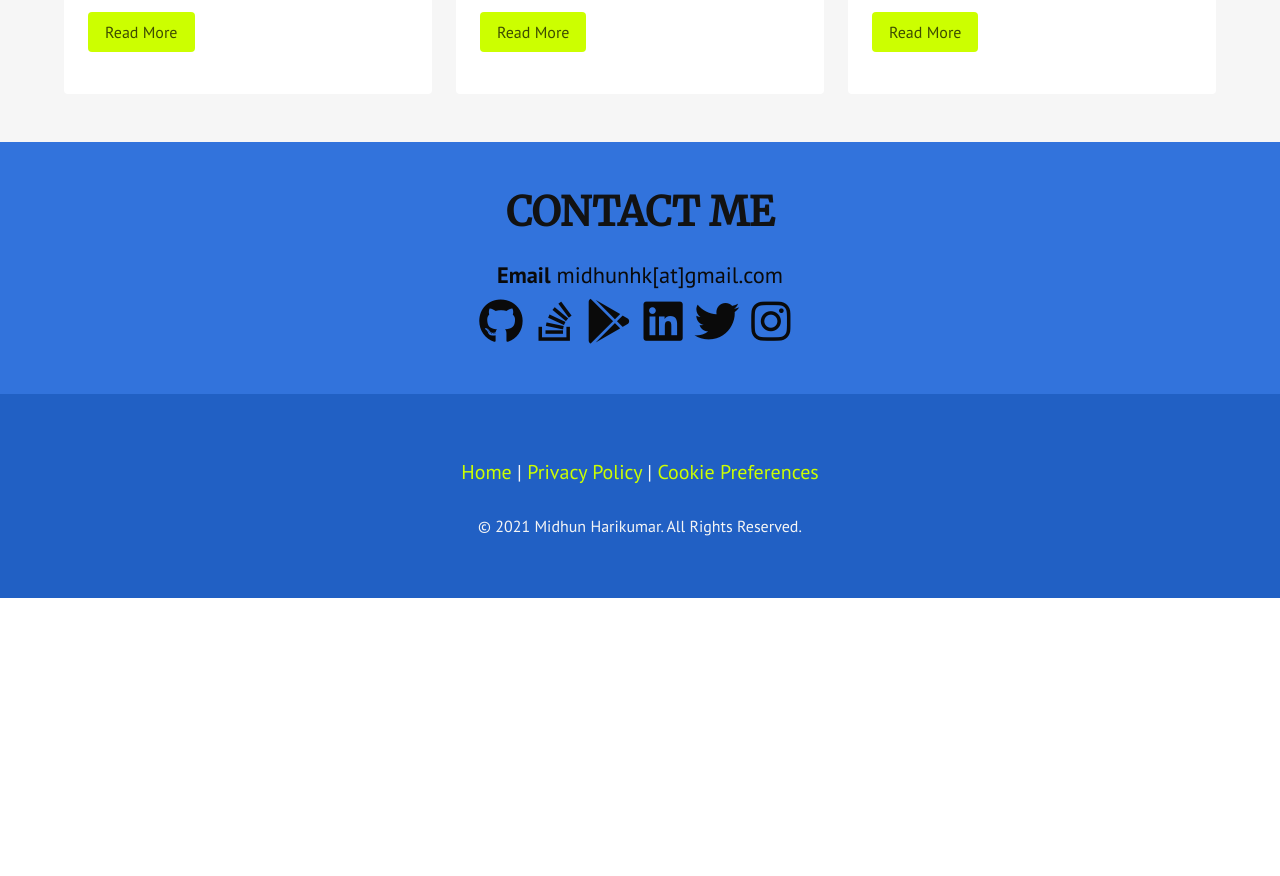
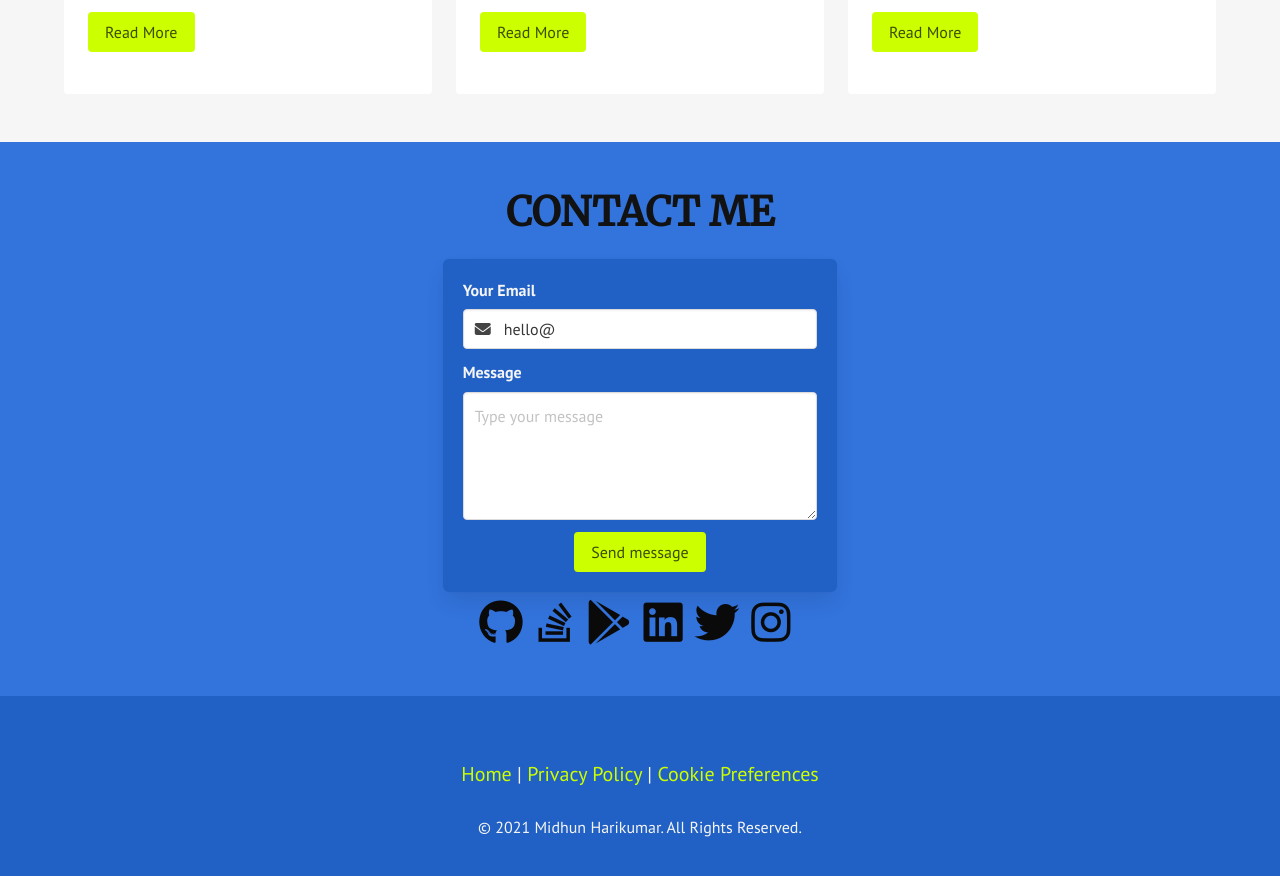
Before and after one commit to midhunhk/midhunhk.github.io, a Jekyll site: the page built from index.html, in a window 1280 px wide and 900 px high, scrolled down 2090 px. Shown: the top 876 px of the window. Built offline with Jekyll 4.4.1, drawn with Linux system fonts in a browser that asks for light colours; nearby versions of some CDN libraries; comment, search, counter and statistics services are not loaded; a style sheet for code colours, icons or effects is not loaded; before the commit the page ends 2688 px from its top, so only the background shows below that.

Commit message:
add formspree contact form

```diff
--- a/index.html
+++ b/index.html
@@ -171,8 +171,40 @@
 
     <div class="social has-text-centered animate__animated animate__fadeIn animate__delay-2s animate__fast">
         <h2 class="title is-2 is-family-secondary is-uppercase mb-4 has-text-black-bis">Contact Me</h2>
-        <div class="p-2 has-text-black">
-            <span><b>Email</b> </span> midhunhk[at]gmail.com
+
+        <div class="py-2">
+            <div class="columns is-centered">
+                <div class="column is-4 has-text-left">
+                    <div class="box has-background-link-dark">
+                        <form class="form" action="https://formspree.io/f/xoqynlgy" method="POST">
+                            <input type="hidden" name="_subject" value="Contact request from personal website" />
+
+                            <div class="field">
+                                <label class="label has-text-white-ter" for="_replyto">Your Email</label>
+                                <div class="control has-icons-left">
+                                    <input class="input" type="email" name="_replyto" placeholder="Email input" value="hello@">
+                                    <span class="icon is-small is-left">
+                                    <i class="fas fa-envelope"></i>
+                                    </span>
+                                </div>
+                            </div>
+
+                            <div class="field">
+                                <label class="label has-text-white-ter">Message</label>
+                                <div class="control">
+                                <textarea name="message" class="textarea" placeholder="Type your message" required></textarea>
+                                </div>
+                            </div>
+
+                            <div class="field">
+                                <div class="control has-text-centered">
+                                    <button type="submit" class="button is-success">Send message</button>
+                                </div>
+                            </div>
+                        </form>
+                    </div>
+                </div>
+            </div>
         </div>
         <div>
             <span class="icon is-large"><a target="_blank" title="GitHub" href="https://github.com/midhunhk"><i class="fab fa-2x fa-github pr-2 has-text-black"></i></a></span>
```
